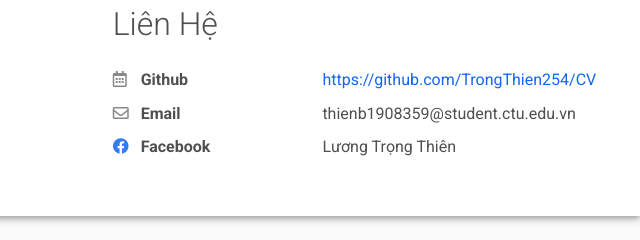
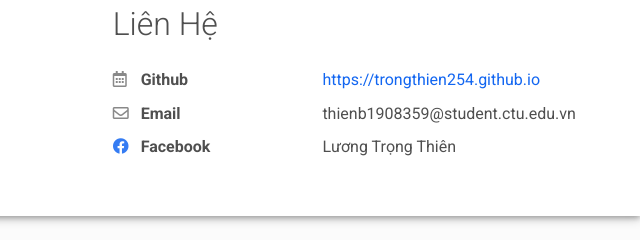
Before and after one commit to TrongThien254/CV-Nhom-3, a plain HTML site: page index.html in a window 1280 px wide. Shown: the part 1593-1833 px from the top of the page, 640-1280 px from the left. Drawn offline with Linux system fonts and the light colour scheme.

Commit message:
Update index.html

```diff
--- a/index.html
+++ b/index.html
@@ -175,7 +175,7 @@
                   <div class="pb-2 fw-bolder"><a href=""><i class="far fa-calendar-alt pe-2 text-muted" style="width:24px;opacity:0.85;"></i> </a> Github</div>
                 </div>
                 <div class="col-sm-7">
-                  <a href= "https://trongthien254.github.io/CV/"target="_blank">https://github.com/TrongThien254/CV</a>
+                  <a href= "https://trongthien254.github.io/CV/"target="_blank">https://trongthien254.github.io</a>
                 </div>
                 <div class="col-sm-5">
                   <div class="pb-2 fw-bolder"><i class="far fa-envelope pe-2 text-muted" style="width:24px;opacity:0.85;"></i> Email</div>
```
